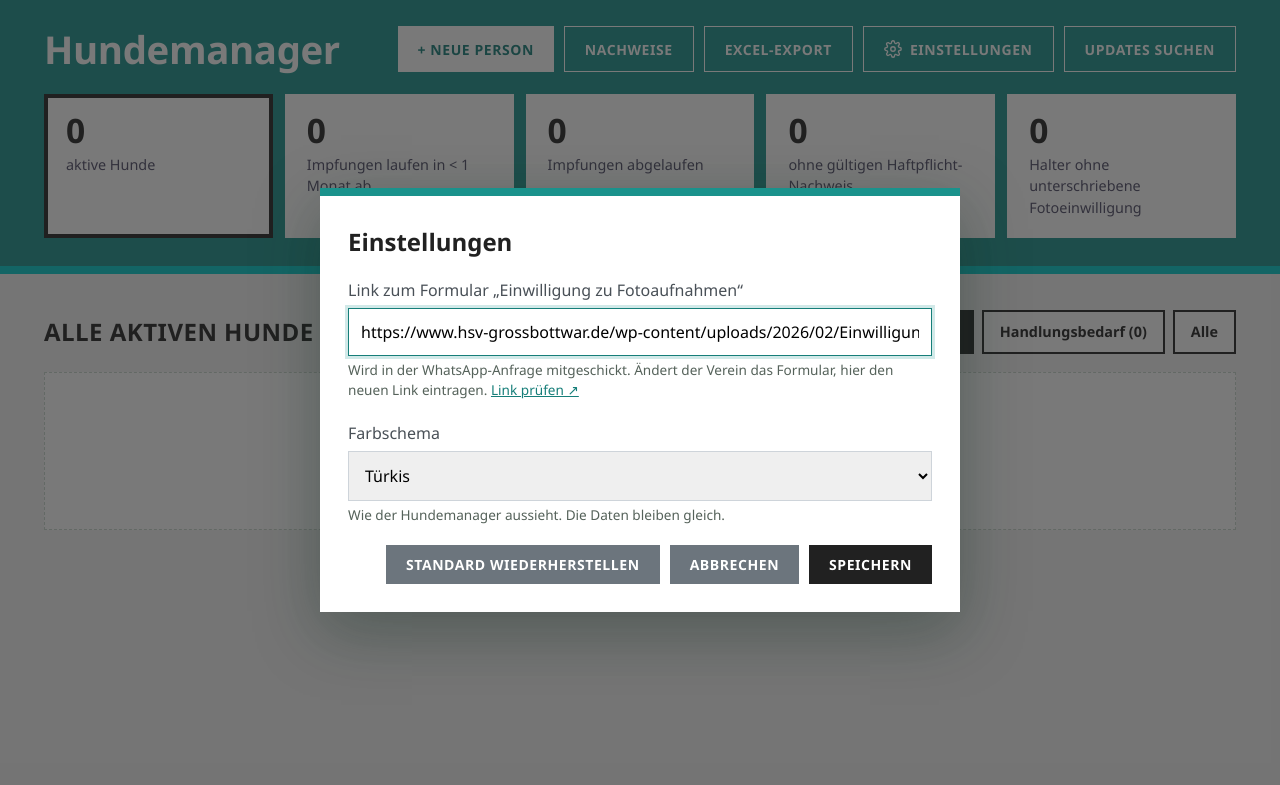
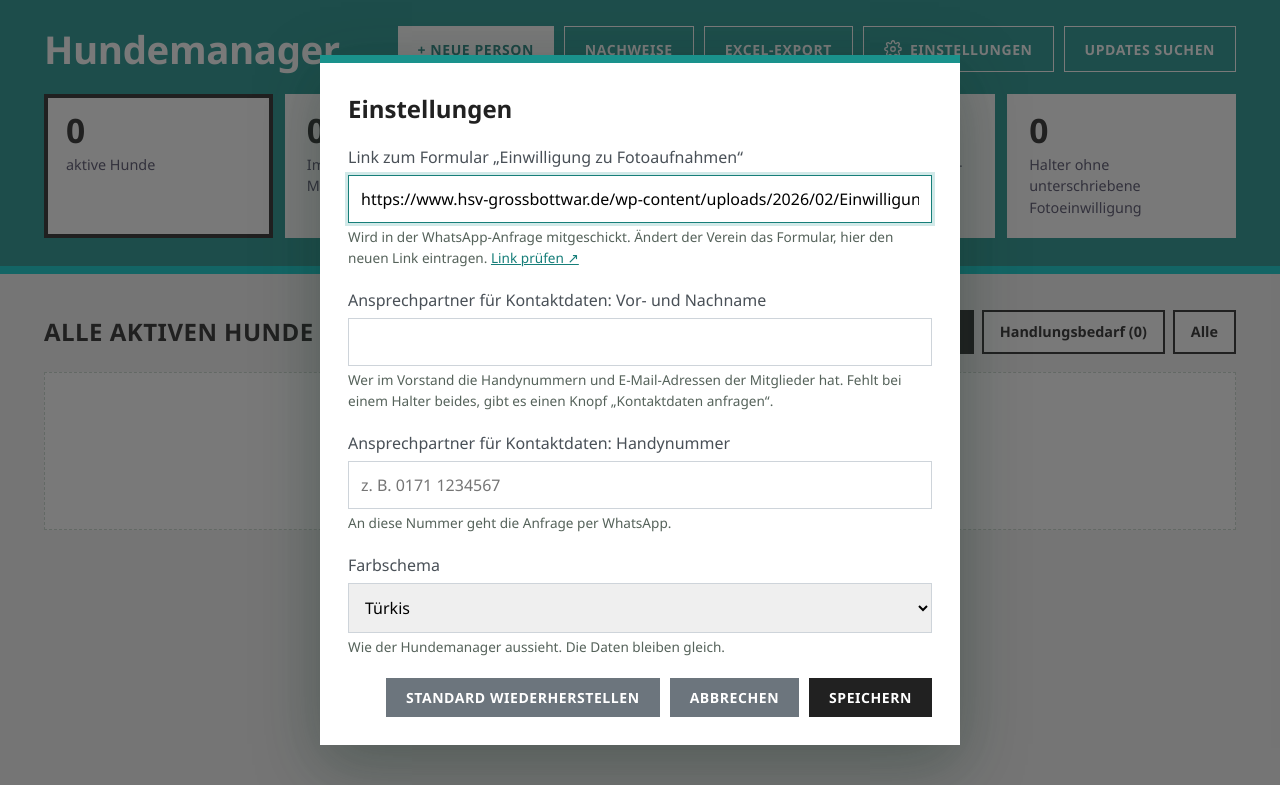
Before and after one commit to kai-osthoff/hundemanager, a Flask app: page / in a window 1280 px wide, after a click on "EINSTELLUNGEN". Shown: the top 785 px of the page. Run offline with Flask 3, Linux system fonts and the light colour scheme.

Commit message:
Kontaktdaten beim Vorstand anfragen, wenn Handynummer und E-Mail fehlen
Neue Einstellungen für den Ansprechpartner (Name + Handynummer). Bei Haltern
ohne Handynummer und E-Mail gibt es einen Knopf, der ihm per WhatsApp eine
vorausgefüllte Bitte um die Kontaktdaten schickt – ohne Ansprechpartner öffnet
der Knopf den Einstellungsdialog.

Co-Authored-By: Claude Opus 5.5 (1M context) <noreply@anthropic.com>

```diff
--- a/CLAUDE.md
+++ b/CLAUDE.md
@@ -152,6 +152,9 @@ Programm passiert erst nach einer geprüften Sicherung.**
   `49171…`; deutsche Nummern ohne Vorwahl gelten als +49) und `email`.
 - Hundekarten mit fehlenden/abgelaufenen/bald fälligen Angaben bekommen eine vorausgefüllte
   Nachfrage (`fehlende_angaben()` in app.py). Datenschutz: echte Nummern nie in Tests.
+- Halter ohne Handynummer **und** E-Mail (`Person.kontaktdaten_fehlen`): Knopf „Kontaktdaten bei … anfragen“
+  schickt per WhatsApp eine Bitte an den Ansprechpartner im Vorstand (`kontaktdaten_name`/`kontaktdaten_mobil`
+  in `EINSTELLUNGEN`, nur beide zusammen). Ist keiner eingetragen, öffnet der Knopf den Einstellungsdialog.
 
 ## E-Mail an Halter
 
--- a/app.py
+++ b/app.py
@@ -86,6 +86,21 @@ class Person(db.Model):
         """Dieselbe Anfrage als E-Mail - None, wenn nichts zu fragen ist oder die Adresse fehlt."""
         text = self._fotoeinwilligung_nachricht('email')
         return mailto.link(self.email, 'Einwilligung zu Fotoaufnahmen', text) if text else None
+
+    @property
+    def kontaktdaten_fehlen(self):
+        """Weder brauchbare Handynummer noch E-Mail - der Halter ist aus der App nicht erreichbar."""
+        return not self.whatsapp_link and not self.email_link
+
+    @property
+    def kontaktdaten_anfrage(self):
+        """WhatsApp an den Ansprechpartner für Kontaktdaten (Einstellungen) - None, wenn er nicht
+        eingetragen ist oder der Halter erreichbar ist."""
+        if not self.kontaktdaten_fehlen or not einstellung('kontaktdaten_name'):
+            return None
+        return whatsapp.link(einstellung('kontaktdaten_mobil'), whatsapp.kontaktdaten_nachricht(
+            einstellung('kontaktdaten_name'), self.vollstaendiger_name,
+            [h.name for h in sorted(self.hunde, key=lambda h: h.name.lower())]))
 
     @property
     def whatsapp_link(self):
@@ -253,6 +268,20 @@ EINSTELLUNGEN = {
                  'hier den neuen Link eintragen.',
         'standard': 'https://www.hsv-grossbottwar.de/wp-content/uploads/2026/02/Einwilligung_Fotoaufnahmen_wolf.pdf',
         'art': 'url',
+    },
+    'kontaktdaten_name': {
+        'name': 'Ansprechpartner für Kontaktdaten: Vor- und Nachname',
+        'hilfe': 'Wer im Vorstand die Handynummern und E-Mail-Adressen der Mitglieder hat. '
+                 'Fehlt bei einem Halter beides, gibt es einen Knopf „Kontaktdaten anfragen“.',
+        'standard': '',
+        'art': 'text',
+    },
+    'kontaktdaten_mobil': {
+        'name': 'Ansprechpartner für Kontaktdaten: Handynummer',
+        'hilfe': 'An diese Nummer geht die Anfrage per WhatsApp.',
+        'standard': '',
+        'art': 'tel',
+        'platzhalter': 'z. B. 0171 1234567',
     },
     'theme': {
         'name': 'Farbschema',
@@ -1047,6 +1076,9 @@ def _einstellung_pruefen(schluessel, wert):
             not re.fullmatch(r'https?://[^\s/]+\.[^\s/]+(/\S*)?', wert):
         return f'{EINSTELLUNGEN[schluessel]["name"]}: bitte eine vollständige Adresse ' \
                f'eingeben, die mit https:// beginnt.'
+    if EINSTELLUNGEN[schluessel]['art'] == 'tel' and wert and not whatsapp.nummer(wert):
+        return f'{EINSTELLUNGEN[schluessel]["name"]}: stimmt so nicht – bitte z. B. als 0171 1234567 ' \
+               f'oder +49 171 1234567 eingeben.'
     if EINSTELLUNGEN[schluessel]['art'] == 'auswahl' and wert and wert not in EINSTELLUNGEN[schluessel]['optionen']:
         return f'{EINSTELLUNGEN[schluessel]["name"]}: bitte einen Eintrag aus der Liste wählen.'
     return None
@@ -1059,6 +1091,8 @@ def einstellungen():
         if request.form.get('standard'):
             werte = {s: '' for s in EINSTELLUNGEN}  # leer = Standard
         fehler = [f for f in (_einstellung_pruefen(s, w) for s, w in werte.items()) if f]
+        if bool(werte['kontaktdaten_name']) != bool(werte['kontaktdaten_mobil']):
+            fehler.append('Ansprechpartner für Kontaktdaten: bitte Name und Handynummer angeben (oder beides leer lassen).')
         if fehler:
             for f in fehler:
                 flash(f, 'error')
--- a/templates/_einstellungen_formular.html
+++ b/templates/_einstellungen_formular.html
@@ -13,9 +13,9 @@
         <small>{{ info.hilfe }}</small>
         {% else %}
         <input type="{{ info.art }}" id="einstellung-{{ schluessel }}" name="{{ schluessel }}"
-               value="{{ werte[schluessel] or '' }}" placeholder="{{ info.standard }}" autocomplete="off">
+               value="{{ werte[schluessel] or '' }}" placeholder="{{ info.platzhalter or info.standard }}" autocomplete="off">
         <small>{{ info.hilfe }}
-            {% if werte[schluessel] %}<a href="{{ werte[schluessel] }}" target="_blank" rel="noopener">Link prüfen ↗</a>{% endif %}</small>
+            {% if info.art == 'url' and werte[schluessel] %}<a href="{{ werte[schluessel] }}" target="_blank" rel="noopener">Link prüfen ↗</a>{% endif %}</small>
         {% endif %}
     </div>
     {% endfor %}
--- /dev/null
+++ b/templates/_kontaktdaten_knopf.html
@@ -0,0 +1,11 @@
+{# Halter ohne Handynummer und E-Mail: Ansprechpartner im Vorstand per WhatsApp fragen - ist keiner
+   eingetragen, führt der Knopf zu den Einstellungen. Erwartet: person, klasse #}
+{% set anfrage = person.kontaktdaten_anfrage %}
+{% if anfrage %}
+<a href="{{ anfrage }}" target="whatsapp" rel="noopener" class="{{ klasse }}"
+   title="{{ einstellungen_werte.kontaktdaten_name }} per WhatsApp um Handynummer und E-Mail von {{ person.vollstaendiger_name }} bitten">Kontaktdaten bei {{ einstellungen_werte.kontaktdaten_name.split()[0] }} anfragen</a>
+{% else %}
+<a href="{{ url_for('einstellungen') }}" class="{{ klasse }}"
+   title="Von {{ person.vollstaendiger_name }} fehlen Handynummer und E-Mail. Erst in den Einstellungen eintragen, wer im Vorstand die Kontaktdaten hat."
+   onclick="var d = document.getElementById('einstellungen-dialog'); if (d && d.showModal) { d.showModal(); document.getElementById('einstellung-kontaktdaten_name').focus(); return false; }">Kontaktdaten anfragen: erst Ansprechpartner eintragen</a>
+{% endif %}
--- a/templates/base.html
+++ b/templates/base.html
@@ -883,7 +883,7 @@
         }
         .einstellungen-dialog::backdrop { background: rgba(21, 32, 26, 0.55); }
         .einstellungen-dialog h2 { margin-bottom: 18px; }
-        .einstellungen-dialog input[type=url] { width: 100%; }
+        .einstellungen-dialog input[type=url], .einstellungen-dialog input[type=text], .einstellungen-dialog input[type=tel] { width: 100%; }
         .dialog-aktionen { display: flex; gap: 10px; flex-wrap: wrap; justify-content: flex-end; margin-top: 20px; }
     </style>
     {% include '_theme_tuerkis.html' %}
--- a/templates/fotoeinwilligung.html
+++ b/templates/fotoeinwilligung.html
@@ -37,6 +37,7 @@
         <a href="{{ person.fotoeinwilligung_anfrage }}" target="whatsapp" rel="noopener" class="knopf knopf-whatsapp">Per WhatsApp anfragen (mit Link zum Formular)</a>
         {% elif not person.fotoeinwilligung_mail %}
         <a href="{{ url_for('person_bearbeiten', person_id=person.id) }}" class="knopf">Für eine WhatsApp-Anfrage Handynummer eintragen</a>
+        {% with klasse = 'knopf knopf-whatsapp' %}{% include '_kontaktdaten_knopf.html' %}{% endwith %}
         {% endif %}
         <a href="{{ formular_link }}" target="_blank" rel="noopener" class="knopf">Leeres Formular öffnen ↗</a>
     </div>
--- a/templates/index.html
+++ b/templates/index.html
@@ -96,6 +96,9 @@
                     {% include '_mail_hilfe_knopf.html' %}
                 </div>
             </details>
+            {% endif %}
+            {% if person.kontaktdaten_fehlen %}
+            {% with klasse = 'mini mini-wa' %}{% include '_kontaktdaten_knopf.html' %}{% endwith %}
             {% endif %}
             <a href="{{ url_for('hund_neu', person_id=person.id) }}" class="mini">+ Hund</a>
         </div>
--- a/templates/nachweise.html
+++ b/templates/nachweise.html
@@ -50,6 +50,9 @@
                             <a href="{{ f.whatsapp }}" target="whatsapp" rel="noopener" class="knopf knopf-whatsapp">WhatsApp-Nachfrage</a>
                             {% elif not f.email %}
                             <a href="{{ url_for('person_bearbeiten', person_id=f.hund.besitzer.id) }}" class="knopf" title="Für WhatsApp fehlt die Handynummer">Handynummer fehlt</a>
+                            {% if f.hund.besitzer.kontaktdaten_fehlen %}
+                            {% with person = f.hund.besitzer, klasse = 'knopf knopf-whatsapp' %}{% include '_kontaktdaten_knopf.html' %}{% endwith %}
+                            {% endif %}
                             {% endif %}
                             <a href="{{ url_for('hund_nachweise', hund_id=f.hund.id, art='impfpass') }}" class="knopf">Impfpass hochladen</a>
                         </div>
--- a/whatsapp.py
+++ b/whatsapp.py
@@ -74,14 +74,14 @@ def impfpass_nachricht(vorname, hundename, punkte, kanal='whatsapp'):
     return '\n'.join(zeilen)
 
 
+def _aufzaehlung(namen):
+    """['Bello', 'Luna', 'Rex'] -> 'Bello, Luna und Rex'."""
+    return ', '.join(namen[:-1]) + ' und ' + namen[-1] if len(namen) > 1 else ''.join(namen)
+
+
 def fotoeinwilligung_nachricht(vorname, hundenamen, formular_link, kanal='whatsapp'):
     """Bitte um die unterschriebene Einwilligung zu Fotoaufnahmen - mit Link zum Formular."""
-    if len(hundenamen) > 1:
-        mit = ' mit ' + ', '.join(hundenamen[:-1]) + ' und ' + hundenamen[-1]
-    elif hundenamen:
-        mit = ' mit ' + hundenamen[0]
-    else:
-        mit = ''
+    mit = ' mit ' + _aufzaehlung(hundenamen) if hundenamen else ''
     zeilen = [f'Hallo {vorname},', '',
               f'damit wir im Verein Fotos und Videos von dir{mit} verwenden dürfen '
               '(z. B. für Website, Berichte oder Flyer), brauche ich noch deine unterschriebene '
@@ -90,3 +90,16 @@ def fotoeinwilligung_nachricht(vorname, hundenamen, formular_link, kanal='whatsa
               f'Bitte ausfüllen, unterschreiben und mir ein Foto oder einen Scan {ANTWORT_WEG[kanal]} schicken.',
               '', 'Danke und viele Grüße', ABSENDER]
     return '\n'.join(zeilen)
+
+
+def kontaktdaten_nachricht(ansprechpartner, halter, hundenamen):
+    """Bitte an den Ansprechpartner im Vorstand um Handynummer und E-Mail eines Halters,
+    von dem keins von beidem bekannt ist."""
+    vorname = ansprechpartner.split()[0]
+    mit = f' (mit {_aufzaehlung(hundenamen)})' if hundenamen else ''
+    zeilen = [f'Hallo {vorname},', '',
+              f'von {halter}{mit} habe ich im Hundemanager weder eine Handynummer noch eine E-Mail-Adresse.', '',
+              'Kannst du mir bitte die Kontaktdaten schicken? Ich brauche sie, um die Angaben zu den Hunden '
+              '(Impfungen, Haftpflicht usw.) zu pflegen und bei Bedarf nachzufragen.',
+              '', 'Danke und viele Grüße', ABSENDER]
+    return '\n'.join(zeilen)
```
Also changed, not shown: tests/test_hundemanager.py (+37 -0 lines).
